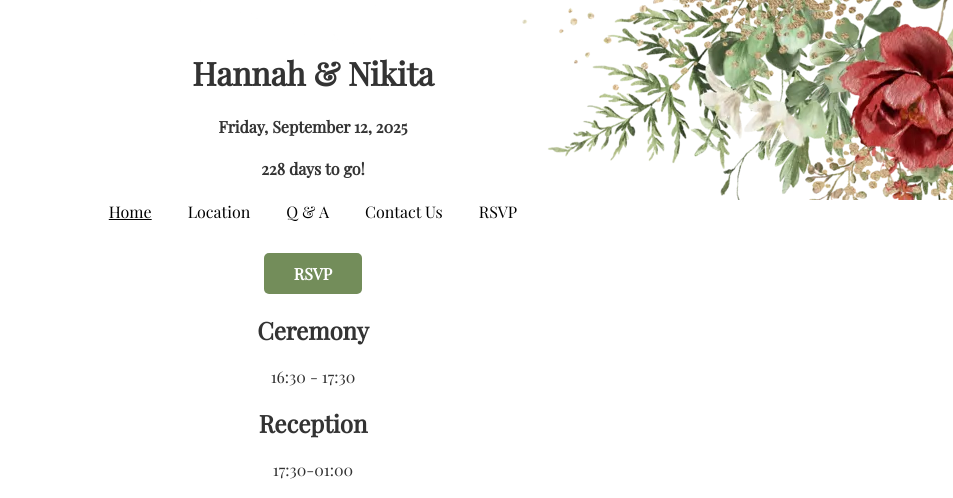
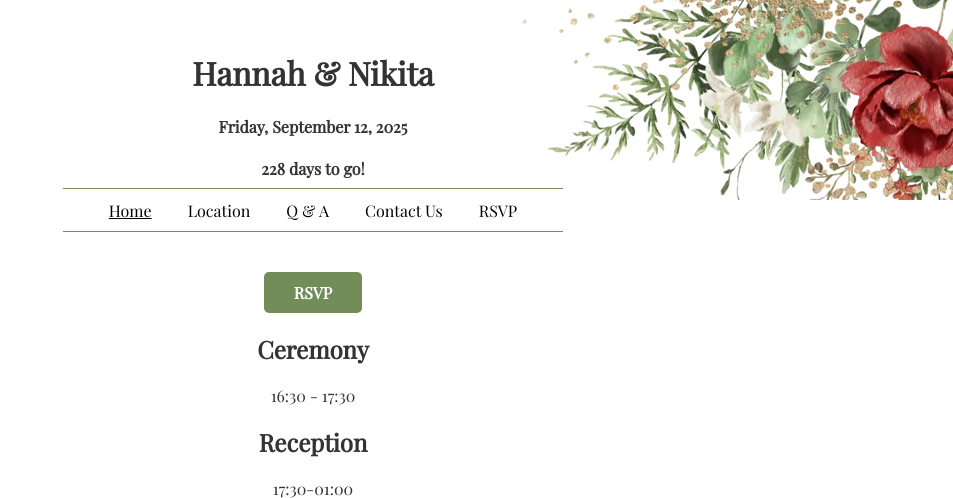
Before and after one commit to nkbr6/wedding, a Flask app: page / in a window 1280 px wide. Shown: the top 498 px of the page, without its empty margins (327-1280 px from the left). Run offline with Flask 3, Linux system fonts and the light colour scheme.

Commit message:
add navbar lines

```diff
--- a/static/css/styles.css
+++ b/static/css/styles.css
@@ -104,8 +104,46 @@ body {
 .header {
     padding: 10px;
     text-align: center;
+    position: relative; /* Needed for pseudo-elements */
 }
 
+/* Line between "days-remaining" and nav buttons */
+.header h4.days-remaining {
+    position: relative;
+    margin-bottom: 20px; /* Add space below the "days-remaining" text */
+}
+
+.header h4.days-remaining::after {
+    content: '';
+    position: absolute;
+    bottom: -10px; /* Position the line below the text */
+    left: 50%;
+    transform: translateX(-50%);
+    width: 100%; /* Full width by default */
+    max-width: 500px; /* Max width to align with navbar */
+    height: 1px; /* Thickness of the line */
+    background-color: #738d5a; /* Color of the line */
+}
+
+/* Line between nav buttons and content */
+.header nav {
+    position: relative;
+    margin-bottom: 20px; /* Add space below the nav buttons */
+}
+
+.header nav::after {
+    content: '';
+    position: absolute;
+    bottom: -10px; /* Position the line below the nav buttons */
+    left: 50%;
+    transform: translateX(-50%);
+    width: 100%; /* Full width by default */
+    max-width: 500px; /* Max width to align with navbar */
+    height: 1px; /* Thickness of the line */
+    background-color: #738d5a; /* Color of the line */
+}
+
+/* Header Button Styles */
 .header button {
     font-family: 'Playfair Display', serif;
     border: none;
```
